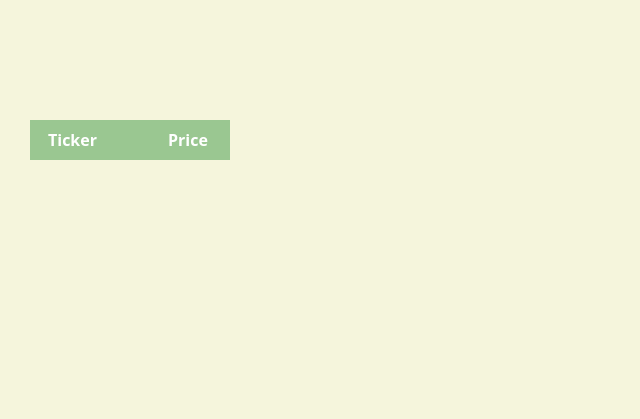
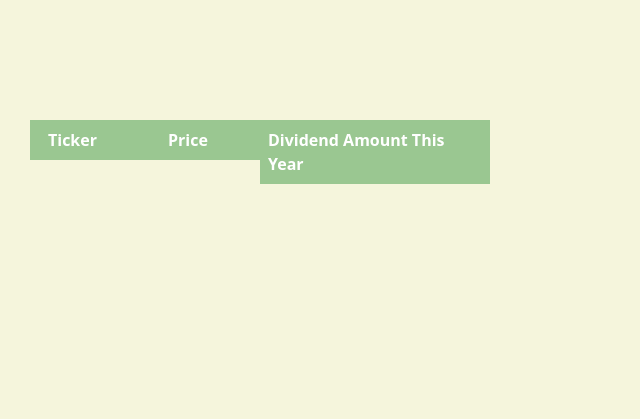
Before and after one commit to Dthakkar18/Stock-Pocket, a Django app: page /people/1/ in a window 1520 px wide; the page is wider, and only the part inside the window is pictured. Shown: the part 192-611 px from the top of that part, without its empty margins (0-640 px from the left). Run offline with Django 3.2, Linux system fonts and the light colour scheme; the visitor is signed in with stand-in values (Sample User, id 1); data comes from the database, SQL or seed files in the repository; data that the repository does not hold is empty.

Commit message:
Update
- added the dividends to the homepage
- need to add total up/down and total dividend amounts in same div

```diff
--- a/people/stock_function.py
+++ b/people/stock_function.py
@@ -143,17 +143,17 @@ def current_change(Tickers, shares, amounts):
 	#adds string version of num to up_down
 	for i in range(len(currentP)):
 		num = round((currentP[i])*shares[i] - amounts[i], 2)
-		index = point(num)
-		if (len(str(num)) - 1) - index != 2: #if it needs a zero at the end
+		index = point(num) + 1 # to not include the "." in the substring length
+		if len(str(num)[index:]) != 2: # for the numbers that are not to the 0.00 format
 			if num > 0: #if it should have "+"
-				up_down.append("+" + str(num) + "0")
+				up_down.append("+ $" + str(num) + "0")
+			else: #if it should have "-"
+				up_down.append("- $" + str(num)[1:] + "0") # gets rid of the neg in the front of the number
+		else: # for numbers that are in the right format
+			if num > 0:
+				up_down.append("+ $" + str(num))
 			else:
-				up_down.append(str(num) + "0")
-		else:
-			if num > 0: #if it should have "+"
-				up_down.append("+" + str(num))
-			else:
-				up_down.append(str(num))
+				up_down.append("- $" + str(num)[1:]) # gets rid of the neg in the front of the number
 
 	return up_down
 
@@ -163,15 +163,20 @@ def point(number):
 		return text.index('.')
 
 def dividendPercentage(Tickers, Companies, Amounts):
-	all = [] # all dividends for this year
+	correctFormatValues = [] # all dividends for this year
 	for i in range(len(Tickers)):
 		html_text = requests.get(f'https://www.macrotrends.net/stocks/charts/{Tickers[i].upper()}/{Companies[i].lower()}/dividend-yield-history').text
 		soup = BeautifulSoup(html_text, 'lxml')
 		div = soup.select_one('div[style="background-color:#fff; margin: 0px 0px 20px 0px; padding:20px 30px; border:1px solid #dfdfdf;"]')
 		percentage = div.text[-7:-3]
 		amount = float(percentage) * Amounts[i] / 100
-		all.append(round(amount, 2))
-	return all
+		amount = round(amount, 2)
+		index = point(amount) + 1 # to not include the "." in the substring length
+		if len(str(amount)[index:]) != 2: # for the numbers that are not to the 0.00 format
+			correctFormatValues.append("$" + str(amount) + "0")
+		else: # for numbers that are already the right format
+			correctFormatValues.append("$" + str(amount))
+	return correctFormatValues
 
 if __name__ == '__main__':
 	print('hello')
--- a/people/templates/people/home_page.html
+++ b/people/templates/people/home_page.html
@@ -132,19 +132,40 @@
             top: 0px;
             left: 160px;
             background-color: #9AC791;
+            width: 100px;
+        }
 
-        }
         #changeTable2 tbody{
             position: absolute;
             top: 35px;
             left: 150px;
         }
 
+        #changeTable3 thead{
+            position: absolute;
+            top: 0px;
+            right: 210px;
+            background-color: #9AC791;
+            width: 230px;
+        }
+
+        #changeTable3 tbody{
+            position: absolute;
+            top: 35px;
+            right: 305px;
+        }
+
+        #dividend{
+            color: white;
+        }
+
+
         #tables{
             position: relative;
             top: 120px;
-            width: 300px;
-            height: 150px;
+            width: 700px;
+            height: 300px;
+            #border: 3px solid black;
         }
 
 
@@ -226,15 +247,13 @@
 
         </script>
 
-        <!-- Price Change Table also add the price part too now current_prices -->
-
-
+        <!-- Price Change Table  (also add total up/down and total dividend amounts)-->
         <div id="tables">
             <div class='tableOne'>
                 <table id="changeTable" class="table table-borderless">
                     <thead>
                         <tr>
-                        <th id="ticker" scope="col">Ticker</th>
+                            <th id="ticker" scope="col">Ticker</th>
                         </tr>
                     </thead>
                     <tbody>
@@ -254,7 +273,7 @@
                 <table id="changeTable2" class="table table-borderless">
                     <thead>
                         <tr>
-                        <th id="price" scope="col">Price</th>
+                            <th id="price" scope="col">Price</th>
                         </tr>
                     </thead>
                     <tbody>
@@ -262,6 +281,25 @@
                         {% for price in current_prices %}
                             <tr>
                                 <td>{{ price }}</td>
+                            </tr>
+                        {% endfor %}
+
+                    </tbody>
+                </table>
+            </div>
+
+            <div class='tableThree'>
+                <table id="changeTable3" class="table table-borderless">
+                    <thead>
+                        <tr>
+                            <th id="dividend" scope="col">Dividend Amount This Year</th>
+                        </tr>
+                    </thead>
+                    <tbody>
+
+                        {% for value in dividendAmounts %}
+                            <tr>
+                                <td>{{ value }}</td>
                             </tr>
                         {% endfor %}
 
```
